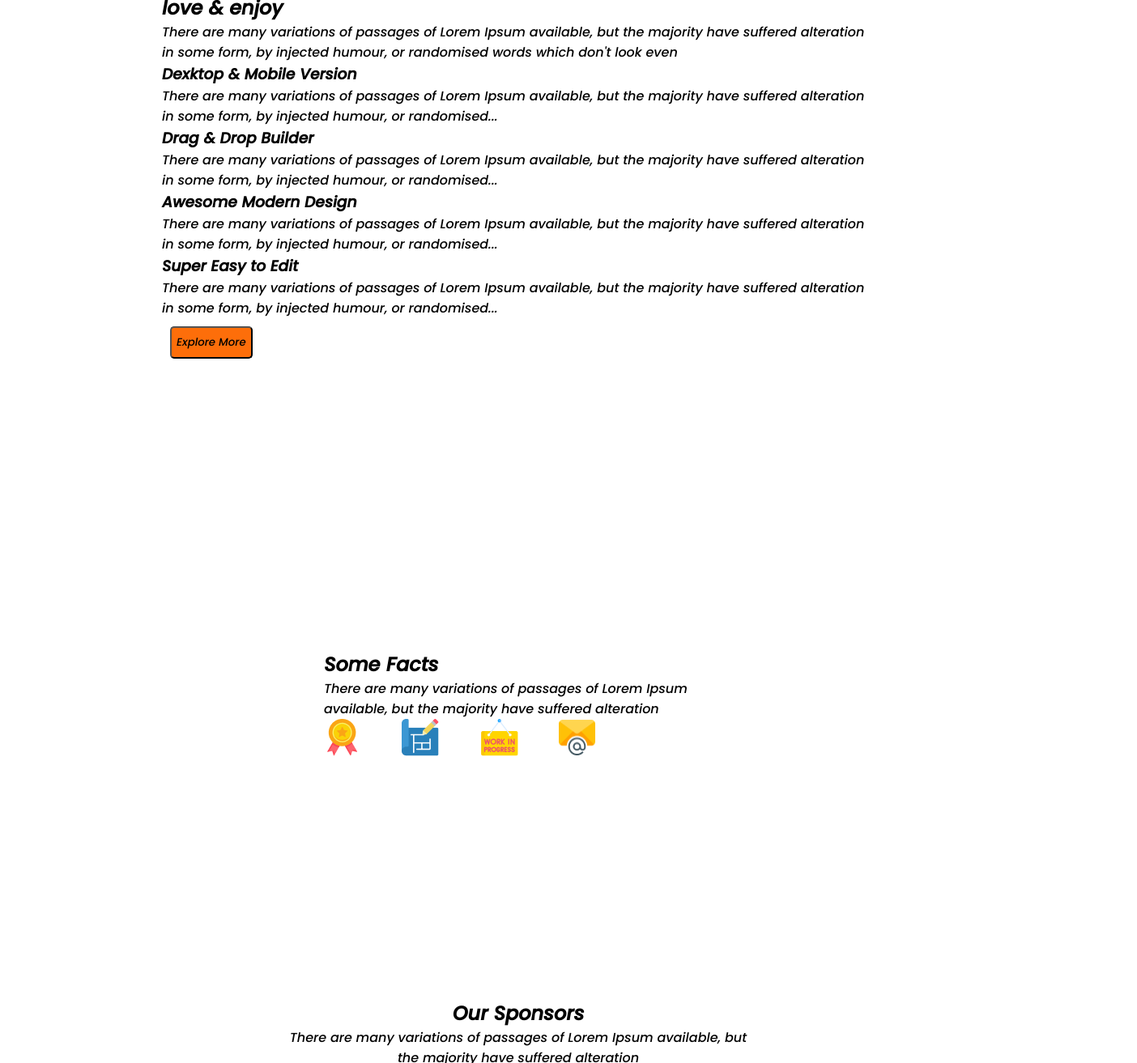
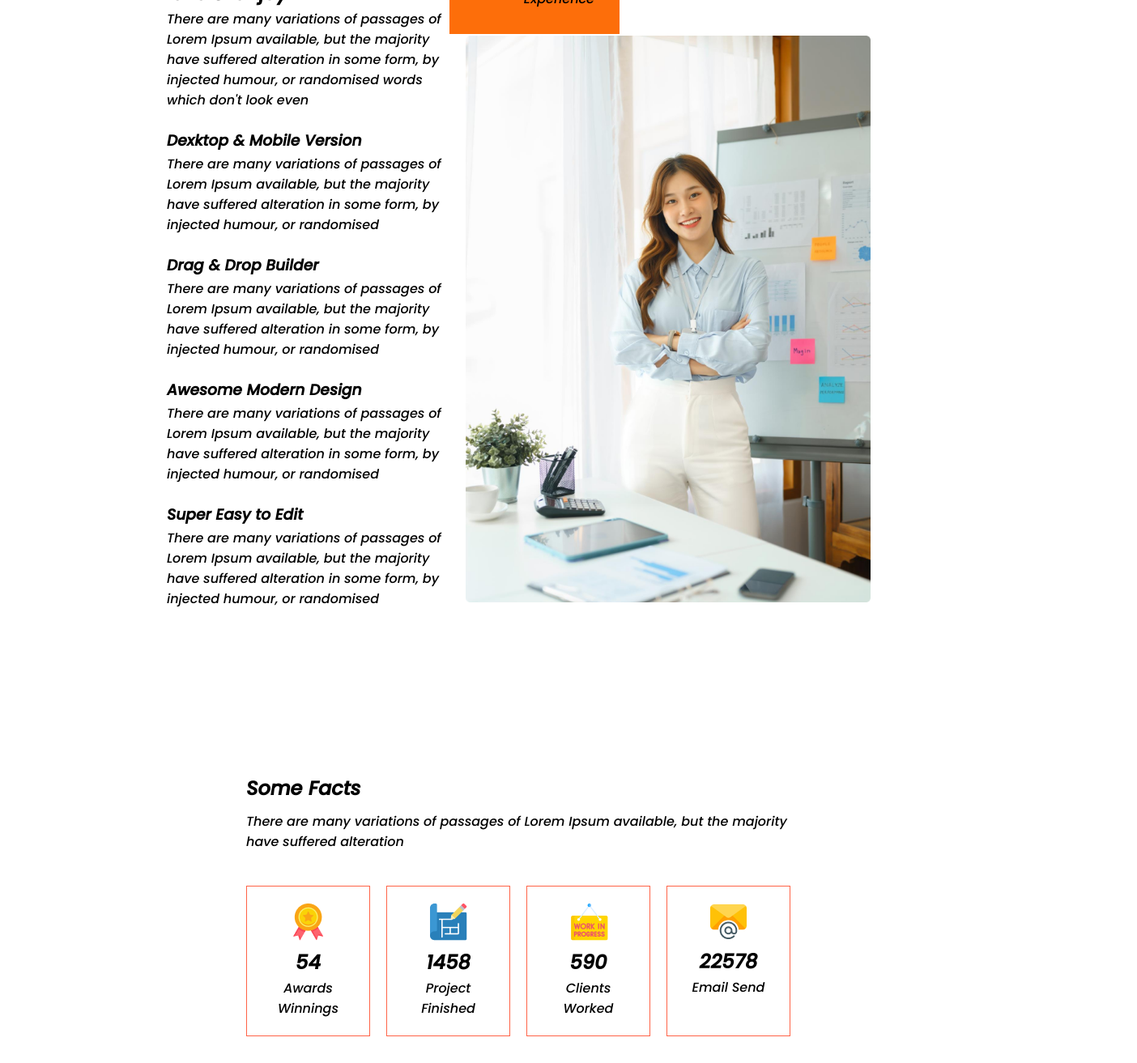
Before and after one commit to ShahriaShishir/Assignmnet-on, a plain HTML site: page assign.html in a window 1280 px wide. Shown: the part 1955-3268 px from the top of the page at 81% size, 1404 px wide, since content can reach past the window. Drawn offline with Linux system fonts and the light colour scheme.

Commit message:
This is a assignment

```diff
--- a/assign.html
+++ b/assign.html
@@ -65,71 +65,112 @@
     ------------------ -->
     <section class="container-2">
        <div class="description">
-        <div class="text-left">
+        <div class="text">
             <h2>Features you will <br>love & enjoy</h2>
             <p>There are many variations of passages of Lorem Ipsum available, but the majority have suffered alteration in some form, by injected humour, or randomised words which don't look even</p>
         </div>
-        <div class="first-text">
+        <div class="text">
             <h3>Dexktop & Mobile Version</h3>
-            <p>There are many variations of passages of Lorem Ipsum available, but the majority have suffered alteration in some form, by injected humour, or randomised...</p>
+            <p>There are many variations of passages of Lorem Ipsum available, but the majority have suffered alteration in some form, by injected humour, or randomised</p>
         </div>
-        <div class="second-text">
+        <div class="text">
             <h3>Drag & Drop Builder</h3>
-            <p>There are many variations of passages of Lorem Ipsum available, but the majority have suffered alteration in some form, by injected humour, or randomised...</p>
+            <p>There are many variations of passages of Lorem Ipsum available, but the majority have suffered alteration in some form, by injected humour, or randomised</p>
         </div>
-        <div class="third-text">
+        <div class="text">
             <h3>Awesome Modern Design</h3>
-            <p>There are many variations of passages of Lorem Ipsum available, but the majority have suffered alteration in some form, by injected humour, or randomised...</p>
+            <p>There are many variations of passages of Lorem Ipsum available, but the majority have suffered alteration in some form, by injected humour, or randomised</p>
         </div>
-        <div class="fourth-text">
+        <div class="text">
             <h3>Super Easy to Edit</h3>
-            <p>There are many variations of passages of Lorem Ipsum available, but the majority have suffered alteration in some form, by injected humour, or randomised...</p>
+            <p>There are many variations of passages of Lorem Ipsum available, but the majority have suffered alteration in some form, by injected humour, or randomised</p>
         </div>
-        <div>
-            <button class="btn-primary">Explore More</button>
+
     </div>
+        <div class="img-split">
+            <section>
+                <div class="Experience">
+                    <h2>10+ Year</h2>
+                    <p>Experience</p>
                     </div>
-        <!-- <div class="img-split">
+                </section>
             <img src="Image/architect.png" alt="">
-        </div> -->
+        </div>
+
         </section>
 
         <!-- -----------------
         third section
     --------------- -->
     <section class="container-3">
-        <div class="facts">
-            <h2>Some Facts</h2>
+        <div>
+            <h2 class="facts">Some Facts</h2>
             <p>
                 There are many variations of passages of Lorem Ipsum available, but the majority have suffered alteration
             </p>
-            <div class="box-img">
+            <div class="container-img">
+                <div class="box">
                     <img src="icons/ribon.png" alt="">
+                    <h2>54</h2>
+                    <p>Awards Winnings</p>
+                </div>
+                <div class="box">
                     <img src="icons/projects.png" alt="">
+                    <h2>1458</h2>
+                    <p>Project Finished</p>
+                </div>
+                <div class="box">
                     <img src="icons/customers.png" alt="">
+                    <h2>590</h2>
+                    <p>Clients Worked</p>
+                </div>
+                <div class="box">
                     <img src="icons/email.png" alt="">
+                    <h2>22578</h2>
+                    <p>Email Send</p>
+                </div>
             </div>
         </div>
 
     </section>
     <section class="container-4">
         <div class="adv">
-            <h2>Our Sponsors</h2>
-            <p>
+            <h2 class="spons">Our Sponsors</h2>
+            <p class="para">
                 There are many variations of passages of Lorem Ipsum available, but <br>
                  the majority have suffered alteration
              </p>
-            <div class="img-spn"></div>
+
+            <!-- <div class="img-spn"></div>
             <img src="sponsors/spotify.png" alt="">
             <img src="sponsors/amazon.png" alt="">
             <img src="sponsors/google.png" alt="">
             <img src="sponsors/telerama.png" alt="">
+            <img src="sponsors/figma.png" alt=""> -->
+            <div class="img-spn">
+                <div class="box-two">
+                    <img src="sponsors/spotify.png" alt="">
+                </div>
+                <div class="box-two">
+                    <img src="sponsors/amazon.png" alt="">
+                </div>
+                <div class="box-two">
+                    <img src="sponsors/google.png" alt="">
+                </div>
+                <div class="box-two">
+                    <img src="sponsors/telerama.png" alt="">
+                </div>
+                <div class="box-two">
                     <img src="sponsors/figma.png" alt="">
+                </div>
+            </div>
+
         </div>
     </div>
     </section>
     <section class="containerrr">
         <div>All rights reserved copyright@2023 startup landing page design</div>
+
     </section>
 </body>
 
--- a/styles/port.css
+++ b/styles/port.css
@@ -1,5 +1,6 @@
 *{
     margin: 0;
+    padding: 1px;
     font-family: 'Poppins', sans-serif;
 }
 
@@ -28,7 +29,7 @@ nav li{
     margin: 10px;
     height: 40px;
     border-radius: 5px;
-    background-color: #FD6E0A;
+    background-color:#FD6E0A;
     align-items: center;
 }
 
@@ -52,39 +53,64 @@ banner style
    margin-top: 20px;
    padding-bottom: 100px;
 }
+
+/* section */
 .container{
-    /* width: 1200px; */
+    width: 1400px;
     display: flex;
     align-items: center;
-    margin:50px 200px;
+    /* margin:50px 200px; */
     padding-bottom:100px;
+
 
 }
 .img-grid {
-    width: 50%;
+     width: 60%;
     display: grid;
     grid-template-columns: repeat(2,1fr);
     grid-gap: 10px;
+    padding-left: 190px;
 }
 /* .img-grid img{
     width: 200px;
     height: 200px;
 } */
 .text-right{
-    width: 50%;
+    /* width: 50%; */
+    text-align:left;
+    padding-left: 20px;
+
 }
 
 /* second section */
 .container-2{
+    margin:50px 200px;
     display:flex;
-    margin:50px 200px;
-    padding-bottom:100px;
+    /* white-space: nowrap;
+    text-overflow: ellipsis; */
+    padding-bottom:30px;
+    /* background-color: darkgray;    */
+}
+.description{
+    /* background-color: darkgray;    */
+    background-color: white;
+}
 
-
+.text{
+    padding-bottom: 20px;
+    background-color: white;
 }
-.img-split{
-  width: 100px;
-  height: 100px ;
+.Experience{
+    background-color:#FD6E0A;
+    padding: 30px;
+    text-align: right;
+    width: 150px;
+    margin-left: -20px;
+    margin-top: -20px;
+}
+.img-split img{
+  width: 500px;
+  height: 700px ;
 
 }
 
@@ -92,11 +118,23 @@ banner style
 .container-3{
     display: grid;
     margin:50px 200px;
-    padding: 200px;
+    padding: 100px;
 }
-.box-img{
-    display:flex ;
-    grid-gap:50px;
+.facts{
+    padding-bottom: 10px;
+}
+.container-img{
+    margin-top: 40px;
+    display: grid;
+    grid-gap:20px;
+    grid-template-columns: repeat(4,1fr);
+
+}
+.box{
+    border: 1px solid  tomato;
+    padding:20px;
+    text-align: center;
+
 }
 
 /* last one */
@@ -107,9 +145,17 @@ banner style
 .adv{
     text-align: center;
 }
+.spons{
+    padding-bottom: 20px;
+}
+.para{
+    padding-bottom: 20px;
+}
 .img-spn{
-    grid-gap:70px;
-    height: 50%;
+    display: grid;
+    grid-gap:20px;
+    grid-template-columns: repeat(5,1fr);
+
 }
 
 /* khatam */
@@ -117,4 +163,6 @@ banner style
     margin:50px 200px;
     text-align: center;
     background-color: antiquewhite;
+    padding: 30px;
+
 }
```
Lines whose indentation alone changed are shown as unchanged.
